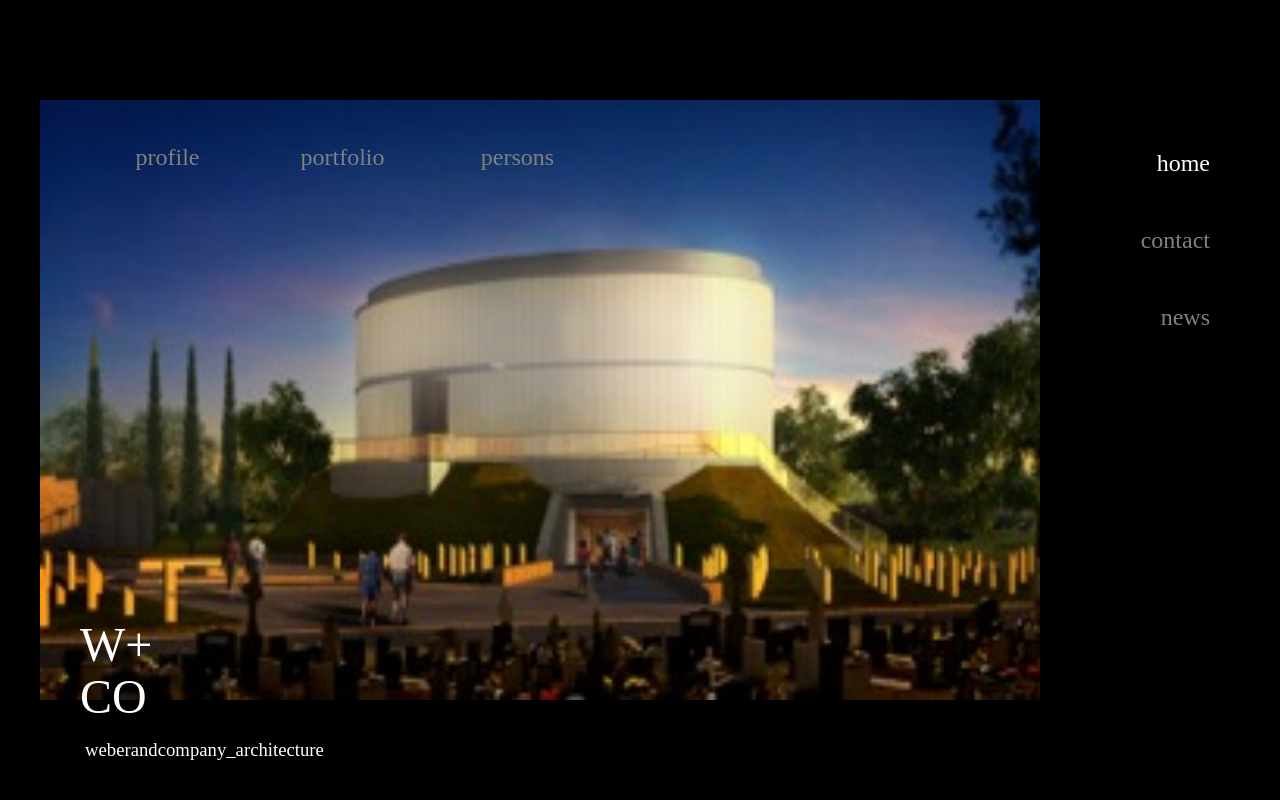
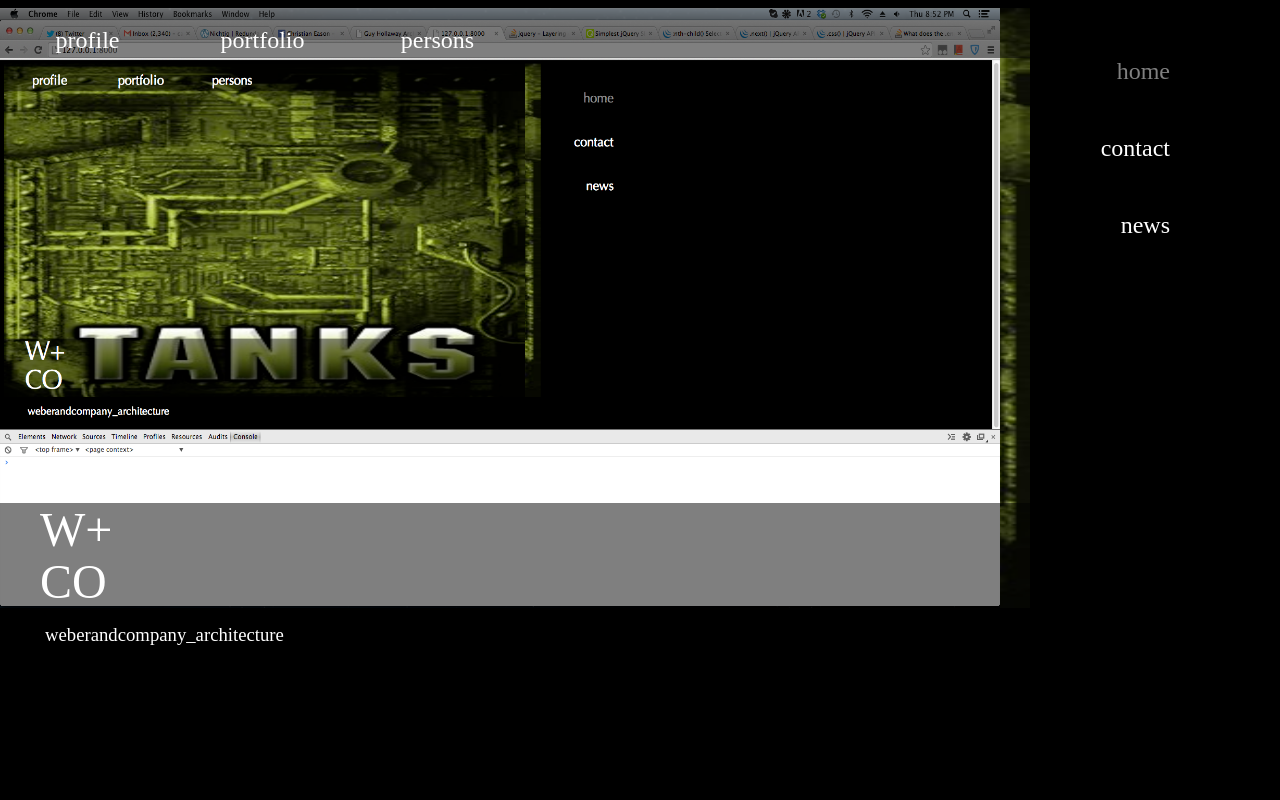
Before and after one commit to carterh062/TonySite, a Python web app: template TonySite/TonySite/templates/base.html in a window 1280 px wide. Run offline with Jinja, Linux system fonts and the light colour scheme; the template is opened without the code that fills it, so the values that code supplies are empty; some libraries are stand-ins or nearby versions; some web fonts are replaced.

Commit message:
third rev with slideshow

```diff
--- a/TonySite/TonySite/static/base.css
+++ b/TonySite/TonySite/static/base.css
@@ -3,10 +3,9 @@
     src: url("fonts/optima.ttf");
 }
 #main-site{
-	margin: auto;
+	margin-left: 0;
 	position: relative;
-	top: 50%;
-	margin-top: -300px;
+
 	width:1200px;
 	height:600px;
 }
@@ -16,49 +15,67 @@
 	top: 50%;
 	margin-top: -300px;
 	width:800px;
-	height:500px;
+	height:600px;
 	float: left;
 }
-#main-container > img{
-	display: block;
-	top: 50%;
+#slideshow{
+	margin: auto;
+	position: relative;
+	top:50%;
+	margin-top: -300px;
+	width:800px;
+	height:600px;
+}
+#slideshow > img{
 	margin-left: auto;
 	margin-right: auto;
 	width:1000px;
+	top: 0;
+	position: absolute;
 	height:600px;
-	z-index: 1;
+	z-index: -2;
 }
 body{
 	background-color: black;
+	margin-left: 0px;
 }
 h2{
-	color: gray;
+	color: white;
 	font-weight: normal;
 	font-family: Optima;
 	font-size: 24px;
 }
+#footer{
+	position: absolute;
+	bottom: 0%;
+	height: 105px;
+	width: 1030px;
+	z-index: 0;
+	background-color: rgba(0,0,0,.5);
+}
 #header{
 	position: absolute;
-	top: 50%;
-	margin-top: -225px;
-	width: 1000px;
+	top: 0%;
+	width: 1030px;
 	height: 50px;
 	font-size: 0px;
-	margin-left: 40px;
 	cursor: pointer;
+	background-color: rgba(0,0,0,.5);
 }
 #primary-list-portfolio{
 	text-align: left;
+	background-color: rgba(0,0,0,.1);
 }
 #primary-list-portfolio > h3{
 	margin-left: 50px;
 	margin-bottom: 10px;
-	color: gray;
+	color: white;
 	font-family: Optima;
+	background-color: rgba(0,0,0,.1);
 	font-weight: normal;
 }
 #primary-list-portfolio > h3:hover{
-	color: white;
+	color: gray;
 }
 #menu-container{
 	margin-right: 0px;
@@ -90,7 +107,8 @@ h1{
 #company-stamp{
 	position: absolute;
 	top: 75%;
-	margin-top: 53px;
+	z-index: 1;
+	margin-top: 30px;
 	margin-left: 40px;
 }
 .header-div {
@@ -99,6 +117,7 @@ h1{
     height:50px;
     margin: 0;
     line-height: 25px;
+    z-index: 1;
     color: black;
     text-align: center;
 }
@@ -129,6 +148,7 @@ h5 {
 	margin-top: ;
 	background-color: #9b9b9b;
 	opacity: .65;
+	z-index: 1;
 	margin-left: 900px;
 }
 .white > h3{
@@ -149,7 +169,7 @@ h3{
 	opacity: 0.65;
 }
 .menu-div > h2:hover{
-	color: white;
+	color: gray;
 	cursor: pointer;
 }
 #contact-info{
@@ -158,13 +178,14 @@ h3{
 	display: none;
 	margin-top: 300px;
 	width:300px;
-	background-color: transparent;
 	margin-left: 900px;
+	z-index: 1;
 }
 #contact-info-text{
 	width: 200px;
 	height: 400px;
 	text-align: left;
+	z-index: 1;
 	margin-left: 30px;
 }
 #contact-info-text > p{
--- a/TonySite/TonySite/static/js/header.js
+++ b/TonySite/TonySite/static/js/header.js
@@ -4,14 +4,17 @@ $(document).ready(function () {
             $('.info').css('display', 'inline-block');
         }
         $('h2').css('background-color','transparent');
+        $('#header').animate({
+            height: '250px'
+        }, 100);
     });
     $("#profile").hover(function (e) {
-        $('#profile > h2').css('color', 'white');
-        $('#portfolio > h2').css('color', 'gray');
+        $('#profile > h2').css('color', 'gray');
+        $('#portfolio > h2').css('color', 'white');
         $('.list-port > h3').css('font-size','0px');
         $('#s-p-list-pers > h4').css('font-size','0px');
         $('.list-spec').css('font-size','0px');
-        $('#persons > h2').css('color', 'gray');
+        $('#persons > h2').css('color', 'white');
         $('.header-div').animate({
             width: '175px'
         }, 100);
@@ -26,9 +29,9 @@ $(document).ready(function () {
         }, 100);
     });
     $("#portfolio").hover(function (e) {
-        $('#portfolio > h2').css('color', 'white');
-        $('#profile > h2').css('color', 'gray');
-        $('#persons > h2').css('color', 'gray');
+        $('#portfolio > h2').css('color', 'gray');
+        $('#profile > h2').css('color', 'white');
+        $('#persons > h2').css('color', 'white');
         $('.list-port').animate({
             width: '200px'
         }, 100);
@@ -43,12 +46,12 @@ $(document).ready(function () {
         $('.list-spec').css('font-size','20px');
     });
     $("#persons").hover(function (e) {
-        $('#persons > h2').css('color', 'white');
-        $('#portfolio > h2').css('color', 'gray');
+        $('#persons > h2').css('color', 'gray');
+        $('#portfolio > h2').css('color', 'white');
         $('#s-p-list-pers > h4').css('font-size','20px');
         $('.list-port > h3').css('font-size','0px');
         $('.list-spec').css('font-size','0px');
-        $('#profile > h2').css('color', 'gray');
+        $('#profile > h2').css('color', 'white');
         $('.list-port').animate({
             width: '0%'
         }, 100);
@@ -61,12 +64,12 @@ $(document).ready(function () {
     });
 
     $("#header").mouseleave(function () {
-        $('#persons > h2').css('color', 'gray');
-        $('#portfolio > h2').css('color', 'gray');
+        $('#persons > h2').css('color', 'white');
+        $('#portfolio > h2').css('color', 'white');
         $('.list-port > h3').css('font-size','0px');
         $('#s-p-list-pers > h4').css('font-size','0px');
         $('.list-spec').css('font-size','0px');
-        $('#profile > h2').css('color', 'gray');
+        $('#profile > h2').css('color', 'white');
         $('.list-port').animate({
             width: '0%'
         }, 100);
@@ -76,5 +79,8 @@ $(document).ready(function () {
         $('.header-div').animate({
             width: '175px'
         }, 100);
+        $('#header').animate({
+            height: '50px'
+        }, 100);
     });
 });
--- a/TonySite/TonySite/static/js/info.js
+++ b/TonySite/TonySite/static/js/info.js
@@ -1,14 +1,34 @@
+var clicked;
 $(document).ready(function () {
-	$('#home > h2').css('color','white');
+	$('#home > h2').css('color','gray');
 	$('#contact').click(function(){
+		$('#contact > h2').css('color','gray');
+		$('#home > h2').css('color','white');
+		$('#info-box').fadeIn();
+		$('#contact-info').fadeIn();
+		clicked = "Contact";
+			});
+	$('#home').click(function(){
+		$('#home > h2').css('color','gray');
 		$('#contact > h2').css('color','white');
-		$('#home > h2').css('color','gray');
-		$('#info-box').fadeIn();
-		$('#contact-info').fadeIn();	});
-	$('#home').click(function(){
-		$('#home > h2').css('color','white');
-		$('#contact > h2').css('color','gray');
 		$('#info-box').fadeOut();
 		$('#contact-info').fadeOut();
+		clicked = "Home";
+	});
+	$('#contact').hover(function(){
+		$('#contact > h2').css('color','gray');
+});
+	$('#home').hover(function(){
+		$('#home > h2').css('color','gray');
+	});
+	$('#contact').mouseleave(function(){
+		if(clicked!="Contact"){
+			$('#contact > h2').css('color','white');
+		}
+	});
+	$('#home').mouseleave(function(){
+		if(clicked!="Home"){
+			$('#home > h2').css('color','white');
+		}
 	});
 });
--- a/TonySite/TonySite/templates/base.html
+++ b/TonySite/TonySite/templates/base.html
@@ -5,12 +5,20 @@
 	<script src="{{ STATIC_URL }}js/header.js"></script>
 	<script src="{{ STATIC_URL }}js/info.js"></script>
 	<script src="{{ STATIC_URL }}js/portfolio.js"></script>
+	<script src="{{ STATIC_URL }}js/slideshow.js"></script>
 	{% block include %}{% endblock %}
 </head>
 <body>
 	<div id="main-site">
 		<div id="main-container">
-			<img src="{{ STATIC_URL }}img/mainImage.jpeg">
+			<div id="slideshow">
+
+				<img src="{{ STATIC_URL }}img/mainImage.jpeg">
+				<img src="{{ STATIC_URL }}img/img.jpg" style="left: 30px;">
+				<img src="{{ STATIC_URL }}img/img2.jpg">
+
+			</div>
+
 			<div id="header">
 				<div id="profile" class="header-div">
 					<h2>profile</h2>
@@ -81,6 +89,7 @@
 
 						</div>
 					</span>
-				</div>
+			</div>
+			<div id="footer"></div>
 	</div>
 </body>
```
Also changed, not shown: TonySite/TonySite/static/js/slideshow.js (added, +30 -0 lines), TonySite/TonySite/static/img/img.jpg (added), TonySite/TonySite/static/img/img2.jpg (added), 11 other files.
